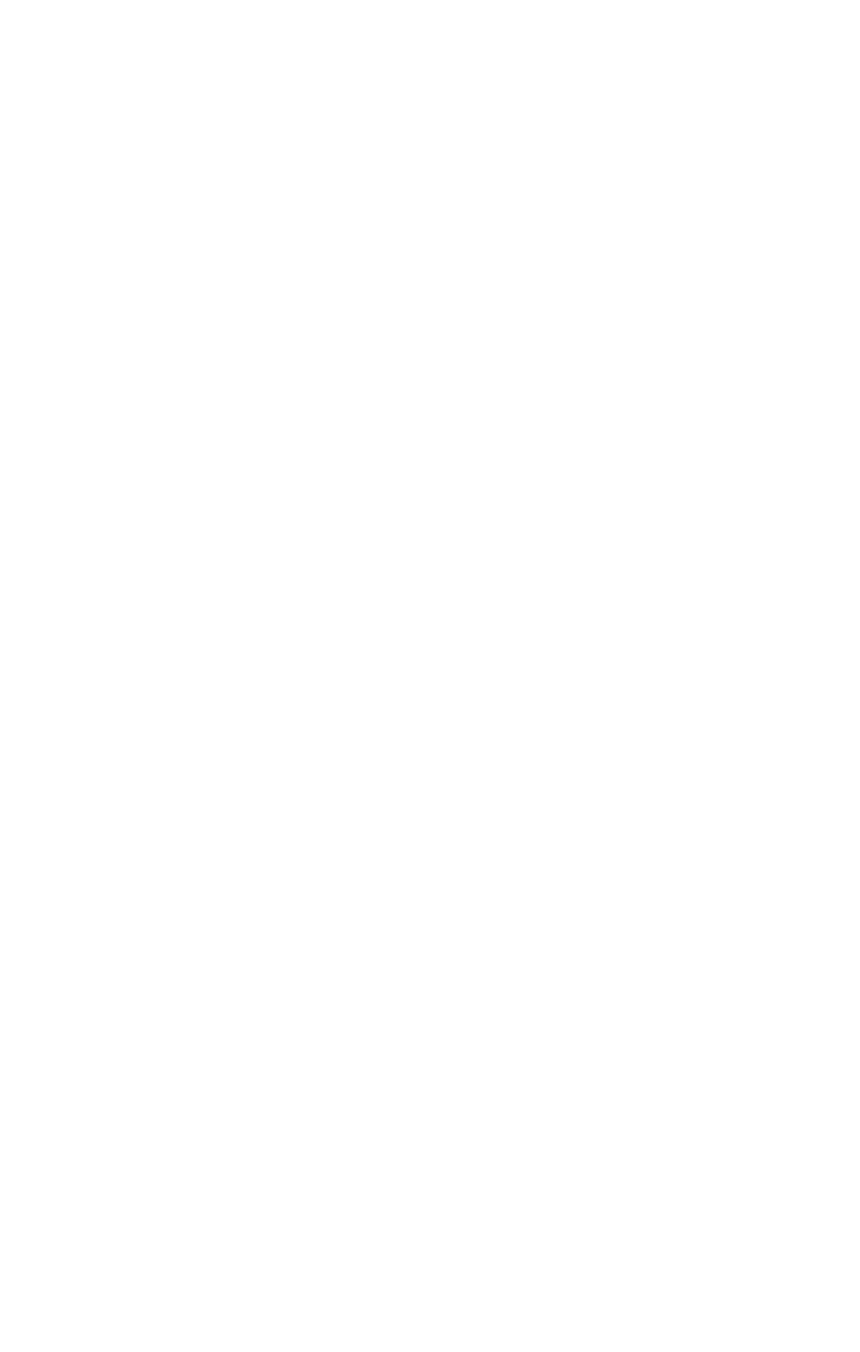
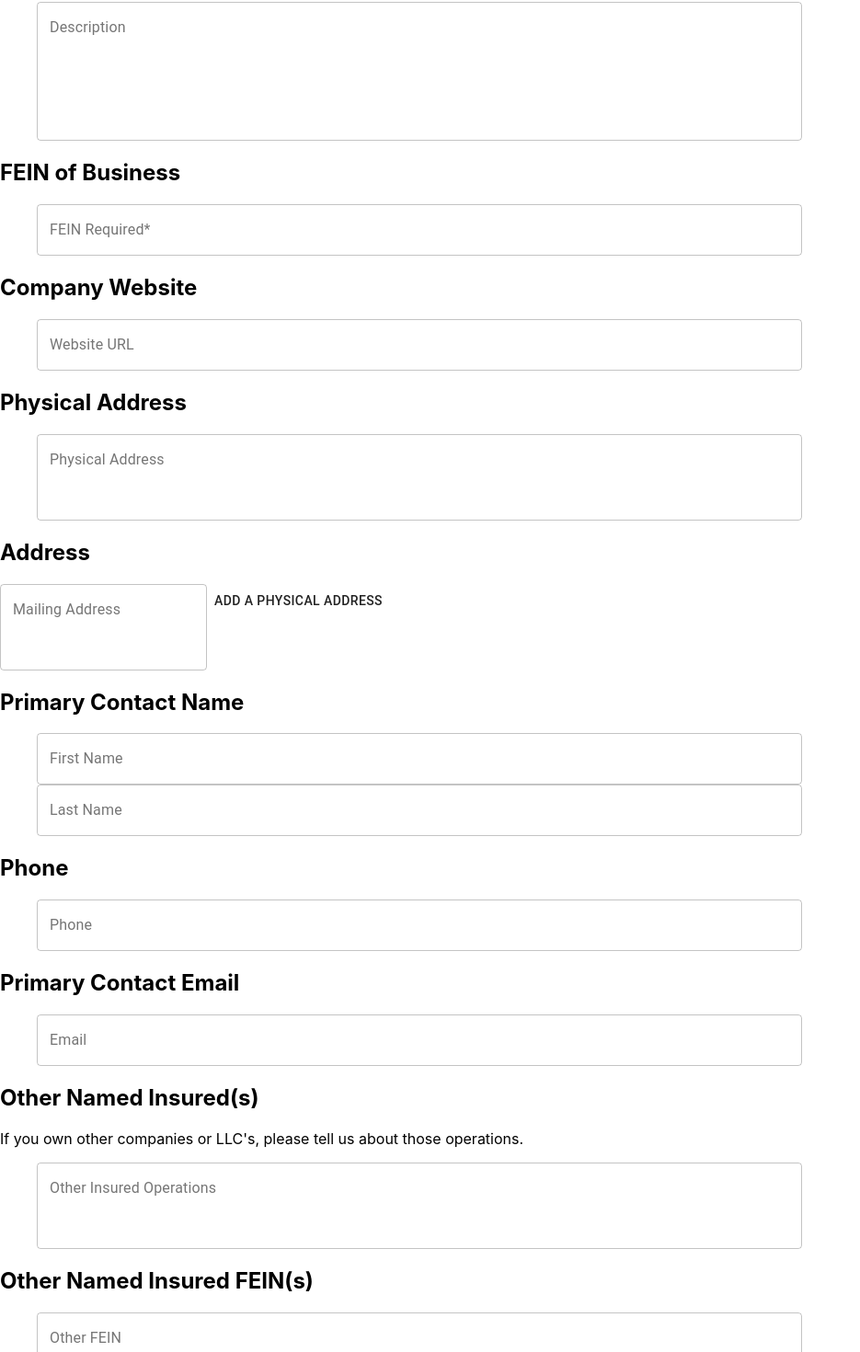
Before and after one commit to Bri997/QL-Client-Intake, a React (Create React App) app: page / in a window 1280 px wide. Shown: the part 460-1930 px from the top of the page at 92% size, without its empty margins (0-935 px from the left). Before the commit the page ends 800 px from the top, so only its background shows below. Built offline with nearby package versions, Linux system fonts and the light colour scheme.

Commit message:
Finished page one questions

```diff
--- a/src/screens/Home.js
+++ b/src/screens/Home.js
@@ -5,6 +5,7 @@ import Button from '@material-ui/core/Button'
 import { BrowserRouter as Router, Route } from 'react-router-dom'
 import { Link, Switch } from 'react-router-dom'
 import SectionOne from './SectionOne'
+import PageOne from './PageOne'
 
 const Home = () => {
   const { register, handleSubmit, control } = useForm()
@@ -67,6 +68,8 @@ const Home = () => {
           <Route exact path="/SectionOne">
             <SectionOne />
           </Route>
+          <Route exact path="/PageOne"></Route>
+          <PageOne />
         </Switch>
       </Router>
     </form>
--- /dev/null
+++ b/src/screens/PageOne.js
@@ -0,0 +1,209 @@
+import React from 'react'
+import { Formik, Form, Field, useField, FieldArray } from 'formik'
+import { TextField, Button } from '@material-ui/core'
+import PageOneStyle from './PageOneStyles'
+import SaveIcon from '@material-ui/icons/Save'
+
+const MultiLine = props => {
+  const [field] = useField(props)
+  return (
+    <TextField
+      {...field}
+      placeholder={props.placeholder}
+      variant={props.variant}
+      rows={props.rows}
+      multiline={true}
+      className={props.className}
+      label={props.label}
+    />
+  )
+}
+
+const AddressArray = props => {
+  const [field, meta] = useField(props)
+
+  return (
+    <FieldArray name="addresses">
+      <MultiLine
+        {...field}
+        placeholder={props.placeholder}
+        name={props.name}
+        label={props.label}
+        variant={props.variant}
+        rows={props.rows}
+      />
+    </FieldArray>
+  )
+}
+
+const PageOne = () => {
+  const classes = PageOneStyle()
+  return (
+    <div className={classes.root}>
+      Page One
+      <Formik
+        initialValues={{
+          nameOfBusiness: '',
+          businessDescription: '',
+          fein: '',
+          website: '',
+          addresses: [
+            { mailingAddress: '', sameAsMailing: true, physicalAddress: '' }
+          ],
+          primaryContactFirstName: '',
+          primaryContactLastName: '',
+          primaryContactPhone: '',
+          primaryContactEmail: '',
+          otherNamedInsured: '',
+          otherFEIN: ''
+        }}
+      >
+        {({ values, errors, isSubmitting }) => (
+          <Form>
+            <h2>Legal Name of Business</h2>
+            <Field
+              placeholder="Business Name"
+              name="nameOfBusiness"
+              type="input"
+              as={TextField}
+              label="Business Name"
+              variant="outlined"
+              className={classes.textField}
+            />
+            <h2>Brief Business Description</h2>
+            <MultiLine
+              placeholder="Tell us about your company, its history, and all the things that make you great!"
+              name="businessDescription"
+              label="Description"
+              variant="outlined"
+              rows={6}
+              fullWidth
+              className={classes.multiLine}
+            />
+            <h2>FEIN of Business</h2>
+            <Field
+              placeholder="FEIN"
+              name="fein"
+              type="input"
+              as={TextField}
+              label="FEIN Required*"
+              variant="outlined"
+              className={classes.textField}
+            />
+            <h2>Company Website</h2>
+            <Field
+              placeholder="Website URL"
+              name="website"
+              type="input"
+              as={TextField}
+              label="Website URL"
+              variant="outlined"
+              className={classes.textField}
+            />
+            <h2>Physical Address</h2>
+            <MultiLine
+              placeholder="Physical Address"
+              name="physicalAddress"
+              label="Physical Address"
+              variant="outlined"
+              rows={3}
+              fullWidth
+              className={classes.multiLine}
+            />
+            <h2>Address</h2>
+            <AddressArray
+              placeholder="Mailing Address"
+              name="mailingAddress"
+              label="Mailing Address"
+              variant="outlined"
+              rows={3}
+              fullWidth={true}
+              className={classes.multiLine}
+            />
+            <Button>Add a Physical Address</Button>
+            <h2>Primary Contact Name</h2>
+            <Field
+              placeholder="First Name"
+              name="primaryContactFirstName"
+              type="input"
+              as={TextField}
+              label="First Name"
+              variant="outlined"
+              className={classes.textField}
+            />
+            <Field
+              placeholder="Last Name"
+              name="primaryContactLastName"
+              type="input"
+              as={TextField}
+              label="Last Name"
+              variant="outlined"
+              className={classes.textField}
+            />
+            <h2>Phone</h2>
+            <Field
+              placeholder="Phone"
+              name="primaryContactPhone"
+              type="input"
+              as={TextField}
+              label="Phone"
+              variant="outlined"
+              className={classes.textField}
+            />
+            <h2>Primary Contact Email</h2>
+            <Field
+              placeholder="Email"
+              name="primaryContactEmail"
+              type="input"
+              as={TextField}
+              label="Email"
+              variant="outlined"
+              className={classes.textField}
+            />
+            <h2>Other Named Insured(s)</h2>
+            <p>
+              If you own other companies or LLC's, please tell us about those
+              operations.
+            </p>
+            <MultiLine
+              placeholder="If applicable"
+              name="otherNamedInsured"
+              label="Other Insured Operations"
+              variant="outlined"
+              rows={3}
+              fullWidth
+              className={classes.multiLine}
+            />
+            <h2>Other Named Insured FEIN(s)</h2>
+            <Field
+              placeholder="If applicable"
+              name="otherFEIN"
+              type="input"
+              as={TextField}
+              label="Other FEIN"
+              variant="outlined"
+              className={classes.textField}
+            />
+            <div>
+              <Button
+                disabled={isSubmitting}
+                type="submit"
+                variant="contained"
+                color="primary"
+                size="medium"
+                className={classes.button}
+                startIcon={<SaveIcon />}
+              >
+                Save & Continue
+              </Button>
+            </div>
+            <pre>{JSON.stringify(values, null, 2)}</pre>
+            <pre>{JSON.stringify(errors, null, 2)}</pre>
+          </Form>
+        )}
+      </Formik>
+    </div>
+  )
+}
+
+export default PageOne
--- /dev/null
+++ b/src/screens/PageOneStyles.js
@@ -0,0 +1,21 @@
+import { makeStyles } from '@material-ui/core/styles'
+
+const pageOneStyle = makeStyles(theme => ({
+  root: {
+    display: 'flex',
+    flexWrap: 'wrap'
+  },
+  textField: {
+    marginLeft: theme.spacing(5),
+    marginRight: theme.spacing(5),
+    width: '65vw'
+  },
+
+  multiLine: {
+    marginLeft: theme.spacing(5),
+    marginRight: theme.spacing(5),
+    width: '65vw'
+  }
+}))
+
+export default pageOneStyle
```
